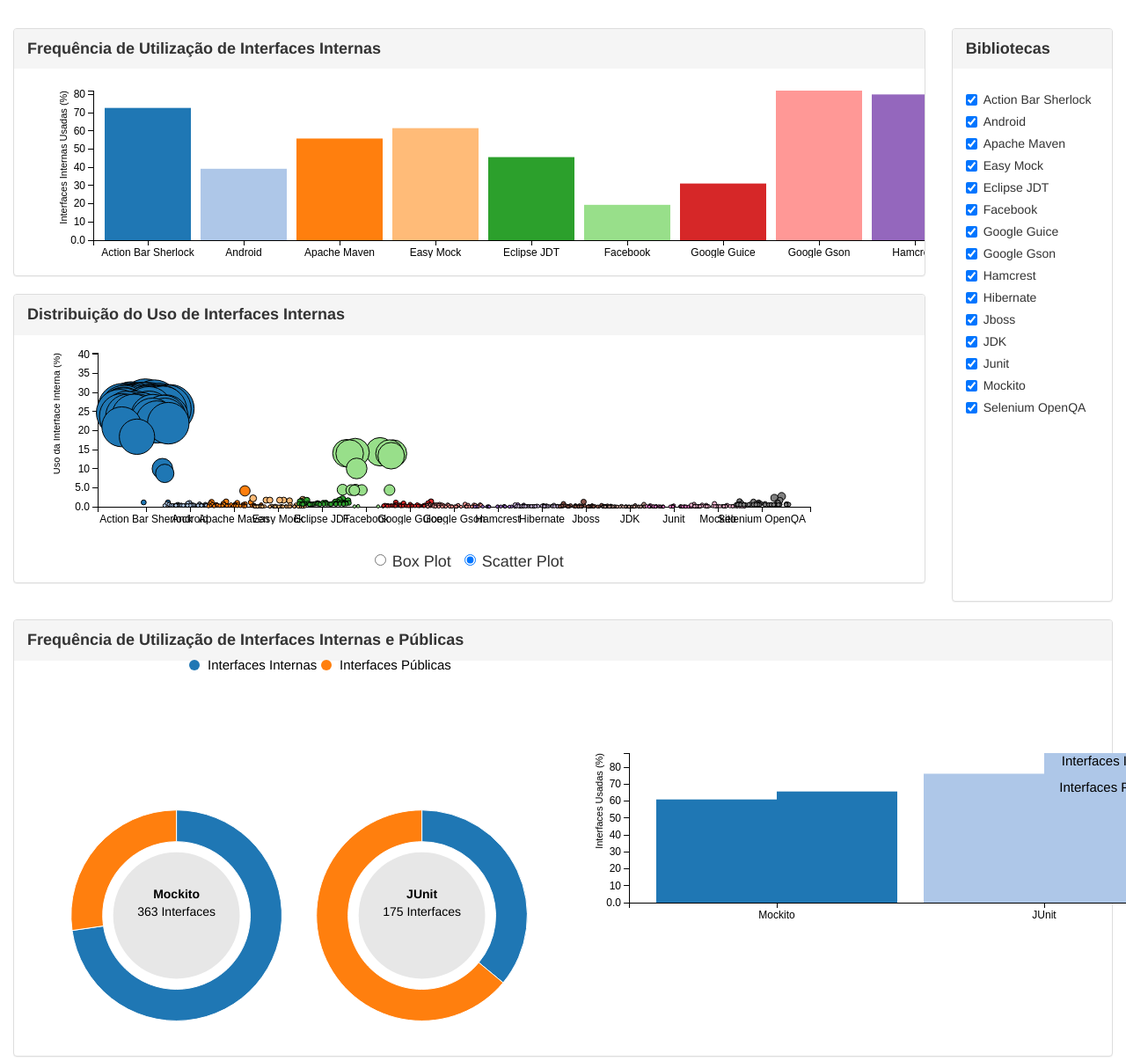
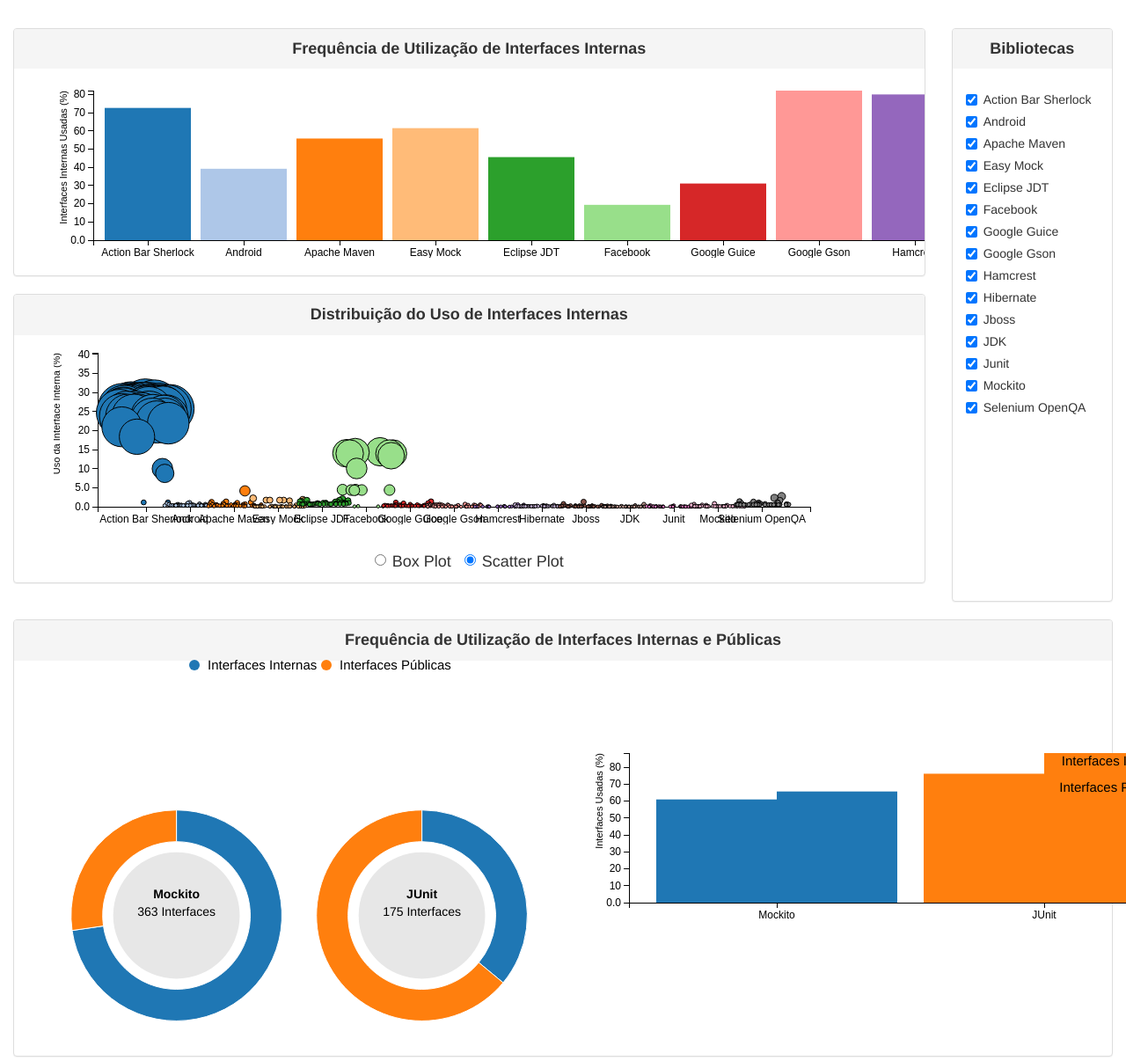
Before and after one commit to alinebrito/ufmg-visualizacao-dados, a plain HTML site: page src/index.html in a window 1280 px wide. Shown: the part 454-1660 px from the top of the page at 88% size. Drawn offline with Linux system fonts and the light colour scheme.

Commit message:
Ajustes da visualização do boxPlot, barra de rolagem horizontal.

```diff
--- a/src/assets/css/style.css
+++ b/src/assets/css/style.css
@@ -1,3 +1,9 @@
+#refresh-btn {
+  float: right;
+  font-size: 12px;
+  border-radius: 0;
+}
+
 .logo {
   max-width:130px;
   margin-top: 16px;
@@ -9,18 +15,6 @@
 
 .text {
   text-align: center;
-}
-
-#refresh-btn {
-    float: right;
-    font-size: 12px;
-    border-radius: 0;
-}
-
-@media (min-width: 768px){
-.circle-tile {
-    margin-bottom: 30px;
-}
 }
 
 .circle-tile {
@@ -42,7 +36,6 @@
 .dark-blue {
   background-color: #34495e;
 }
-
 
 .text-dark-blue {
   color: #FFFFFF;
@@ -83,7 +76,6 @@
   color: rgba(255,255,255,0.5);
   background-color: rgba(0,0,0,0.2);
 }
-
 
 .toolTip {
   font-family: "Helvetica Neue", Helvetica, Arial, sans-serif;
@@ -167,7 +159,7 @@
   display: block;
 }
 
-#chart1-area-plot{
+#chart1-area-plot, #chart22-area-plot{
   display: block;
   width: 100%;
   height: 100%;
--- a/src/assets/js/plotBar.js
+++ b/src/assets/js/plotBar.js
@@ -7,8 +7,7 @@
 var width = - margin.left - margin.right - 40;
 var height = 200 - margin.top - margin.bottom;
 
-// Escala de cores.
-var color = d3.scale.category20();
+
 
 //Dados originais dos gráficos.
 var dataChartI = null;
@@ -20,22 +19,22 @@
  * @param  {[type]} width   [description]
  * @return {[type]}         [description]
  */
-function createLegend(svg, options, width){
+function createLegend(svg, properties){
 
 	var legend = svg.selectAll(".legend")
-	.data(options.slice())
+	.data(properties.options.slice())
 	.enter().append("g")
 	.attr("class", "legend")
 	.attr("transform", function(d, i) { return "translate(0," + i * 30 + ")"; });
 
 	legend.append("rect")
-	.attr("x", width - 18)
+	.attr("x", properties.width - 18)
 	.attr("width", 18)
 	.attr("height", 18)
-	.style("fill", color);
+	.style("fill", properties.color);
 
 	legend.append("text")
-	.attr("x", width - 24)
+	.attr("x", properties.width - 24)
 	.attr("y", 9)
 	.attr("dy", ".35em")
 	.style("text-anchor", "end")
@@ -46,7 +45,7 @@
 
 function updateBarChart(svg, properties, x0, x1, y){
 
-	var color = d3.scale.category20();
+	var color = properties.color;
 
 	var barChart = svg.selectAll(".bar")
 	.data(properties.dataset);
@@ -143,7 +142,7 @@
 	var barChart = updateBarChart(svg, properties, x0, x1, y);
 
 	if(properties.containsLegend){
-		createLegend(svg, properties.options, properties.width);
+		createLegend(svg, properties);
 	}
 
 	return barChart;
@@ -272,6 +271,7 @@
 		properties.labelY = 'Interfaces Internas Usadas (%)';
 		properties.width = data.length * 110; //100px para cada barra.
 		properties.containsLegend = false;
+		properties.color = d3.scale.category20();
 
 		var barChart = createBarChart(properties);
 		createToolTipBarChar(barChart, data, 1);
@@ -291,6 +291,7 @@
 		properties.labelY = 'Interfaces Usadas (%)';
 		properties.width = (window.innerWidth/2);
 		properties.containsLegend = true;
+		properties.color = d3.scale.category10();
 
 		var barChart = createBarChart(properties);
 		createToolTipBarChar(barChart, data, 1);
--- a/src/index.html
+++ b/src/index.html
@@ -119,7 +119,7 @@
                     <div id="div1-1">
                         <div class="panel-group">
                             <div class="panel panel-default">
-                                <div class="panel-heading">
+                                <div class="text-center panel-heading">
                                     Frequência de Utilização de Interfaces Internas
                                 </div>
                                 <div class="panel-body outer">
@@ -134,7 +134,7 @@
                     <div id="div1-2">
                         <div class="panel-group">
                             <div class="panel panel-default">
-                                <div class="panel-heading">
+                                <div class="text-center panel-heading">
                                     Distribuição do Uso de Interfaces Internas
                                 </div>
                                 <div class="panel-body" id="scatterPlot">
@@ -146,14 +146,16 @@
                                     </div>
                                 </div>
                                 <div class="panel-body" id="boxPlot">
-                                    <div id="chart2-area" class="col-lg-12 ">
-                                        <div id="chart2-area-plot">
+                                    <div class="col-lg-12 outer">
+                                        <div id="chart2-area" class="col-lg-12 ">
+                                            <div id="chart2-area-plot">
+                                            </div>
                                         </div>
                                     </div>
                                 </div>
                                 <div>
                                     <div id="typeChart">
-                                        <div class="panel-heading text-center">
+                                        <div class="text-center panel-heading text-center">
                                             <label class="radio-inline"><input type="radio" name="optionChart" value='1' >Box Plot</label>
                                             <label class="radio-inline"><input type="radio" name="optionChart" value='2' checked='checked'>Scatter Plot</label>
                                         </div>
@@ -168,7 +170,7 @@
                 <div class="col-xs-2" id="div2">
                     <div class="panel-group">
                         <div class="panel panel-default">
-                            <div class="panel-heading">
+                            <div class="text-center panel-heading">
                                 Bibliotecas
                             </div>
                             <div id="libs" class="panel-body libs">
@@ -225,7 +227,7 @@
              <div class="row ">
                 <div class="panel-group col-xs-12">
                     <div class="panel panel-default">
-                        <div class="panel-heading">
+                        <div class="text-center panel-heading">
                             Frequência de Utilização de Interfaces Internas e Públicas
                         </div>
                         <div class="panel-body">
```
Also changed, not shown: 1 other file. Lines whose indentation alone changed are shown as unchanged.
